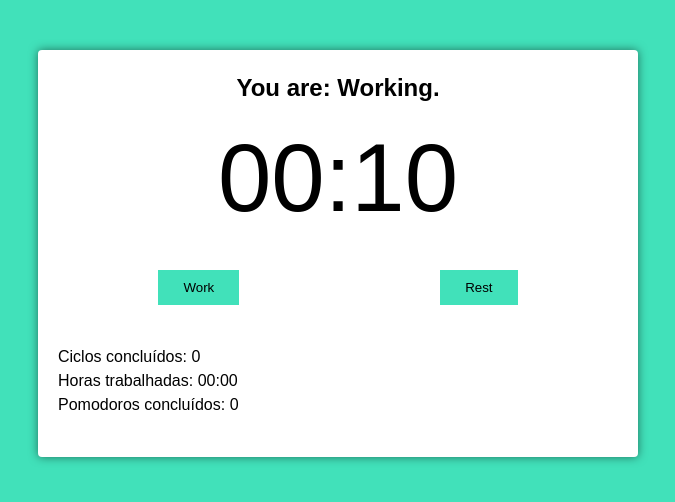
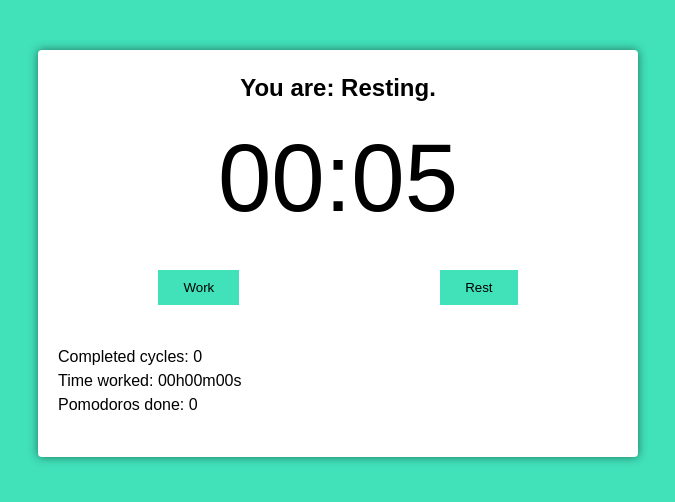
Before and after one commit to xtuser777/typescript-pomodoro-react, a React (Create React App) app: page / in a window 1280 px wide. Shown: the top 502 px of the page, without its empty margins (302-977 px from the left). Built offline with nearby package versions, Linux system fonts and the light colour scheme.

Commit message:
Corrigindo "Horas trabalhadas"

```diff
--- a/src/App.tsx
+++ b/src/App.tsx
@@ -3,7 +3,7 @@ import { PomodoroTimer } from './components/pomodoro-timer';
 function App() {
   return (
     <div className="container">
-      <PomodoroTimer pomodoroTime={10} shortRestTime={2} longRestTime={5} cycles={4} />
+      <PomodoroTimer pomodoroTime={5} shortRestTime={2} longRestTime={3} cycles={4} />
     </div>
   );
 }
--- a/src/components/pomodoro-timer.tsx
+++ b/src/components/pomodoro-timer.tsx
@@ -35,8 +35,9 @@ export function PomodoroTimer(props: Props): JSX.Element {
   useInterval(
     () => {
       setMainTime(mainTime - 1);
+      if (working) setFullWorkingTime(fullWorkingTime + 1);
     },
-    timeCounting ? 1000 : null,
+    timeCounting ? 300 : null,
   );
 
   const workHandle = () => {
@@ -95,7 +96,7 @@ export function PomodoroTimer(props: Props): JSX.Element {
 
   return (
     <div className="pomodoro">
-      <h2>You are: Working.</h2>
+      <h2>You are: {working ? 'Working' : 'Resting'}.</h2>
       <Timer mainTime={mainTime} />
 
       <div className="controls">
@@ -109,9 +110,9 @@ export function PomodoroTimer(props: Props): JSX.Element {
       </div>
 
       <div className="details">
-        <p>Ciclos concluídos: {completedCycles}</p>
-        <p>Horas trabalhadas: {secondsToTime(fullWorkingTime)}</p>
-        <p>Pomodoros concluídos: {numberOfPomodoros}</p>
+        <p>Completed cycles: {completedCycles}</p>
+        <p>Time worked: {secondsToTime(fullWorkingTime)}</p>
+        <p>Pomodoros done: {numberOfPomodoros}</p>
       </div>
     </div>
   );
--- a/src/components/timer.tsx
+++ b/src/components/timer.tsx
@@ -1,10 +1,10 @@
 import React from 'react';
-import { secondsToTime } from '../utils/seconds-to-time';
+import { secondsToMinutes } from '../utils/seconds-to-minutes';
 
 interface Props {
   mainTime: number;
 }
 
 export function Timer(props: Props): JSX.Element {
-  return <div className="timer">{secondsToTime(props.mainTime)}</div>;
+  return <div className="timer">{secondsToMinutes(props.mainTime)}</div>;
 }
--- /dev/null
+++ b/src/utils/seconds-to-minutes.ts
@@ -0,0 +1,7 @@
+export function secondsToMinutes(seconds: number): string {
+  const zeroLeft = (n: number) => Math.floor(n).toString().padStart(2, '0');
+  const min = zeroLeft((seconds / 60) % 60);
+  const sec = zeroLeft((seconds % 60) % 60);
+
+  return `${min}:${sec}`;
+}
--- a/src/utils/seconds-to-time.ts
+++ b/src/utils/seconds-to-time.ts
@@ -1,7 +1,9 @@
+import { zeroLeft } from './zero-left';
+
 export function secondsToTime(seconds: number): string {
-  const zeroLeft = (n: number) => Math.floor(n).toString().padStart(2, '0');
+  const hours = zeroLeft(seconds / 3600);
   const min = zeroLeft((seconds / 60) % 60);
   const sec = zeroLeft((seconds % 60) % 60);
 
-  return `${min}:${sec}`;
+  return `${hours}h${min}m${sec}s`;
 }
--- /dev/null
+++ b/src/utils/zero-left.ts
@@ -0,0 +1 @@
+export const zeroLeft = (n: number) => Math.floor(n).toString().padStart(2, '0');
```
